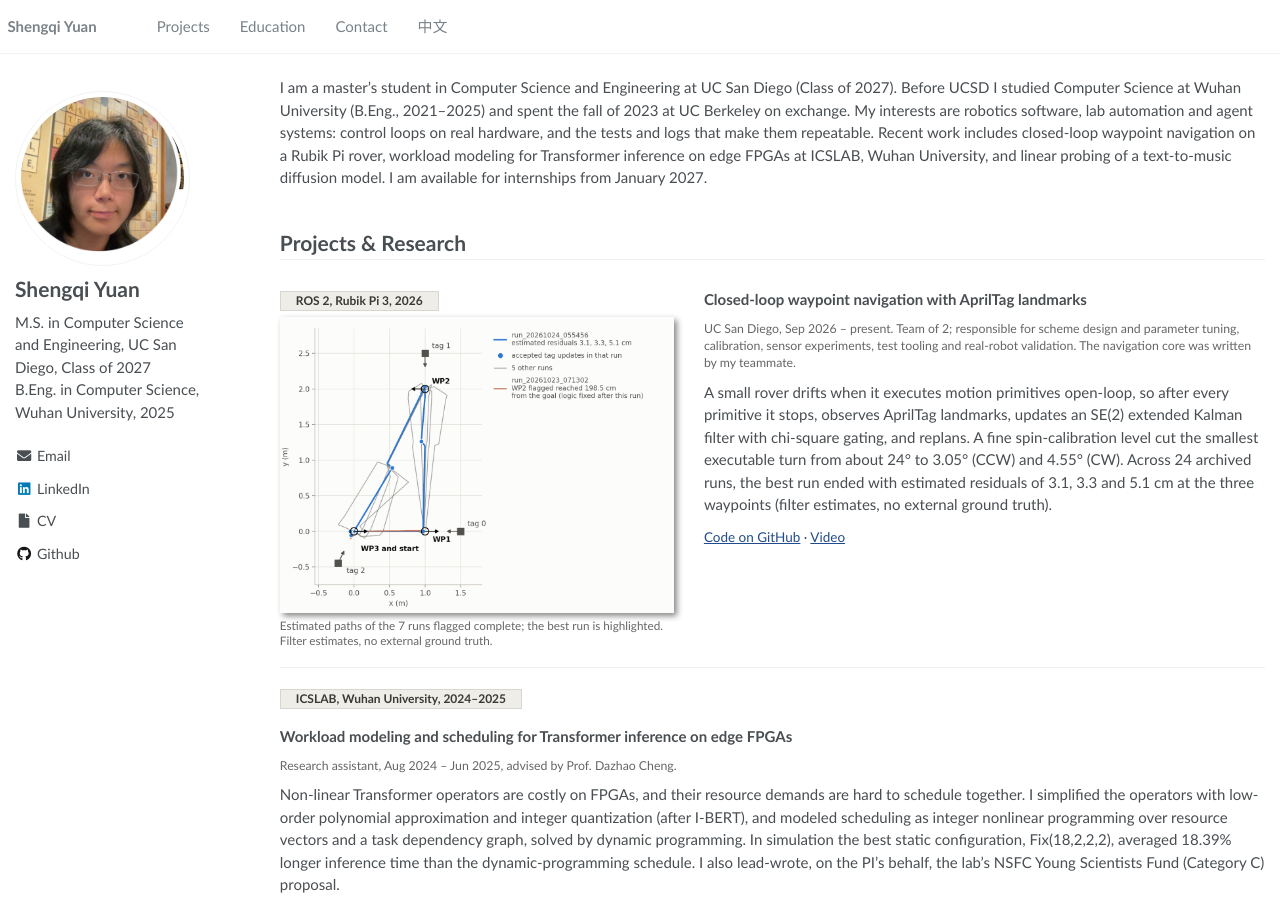
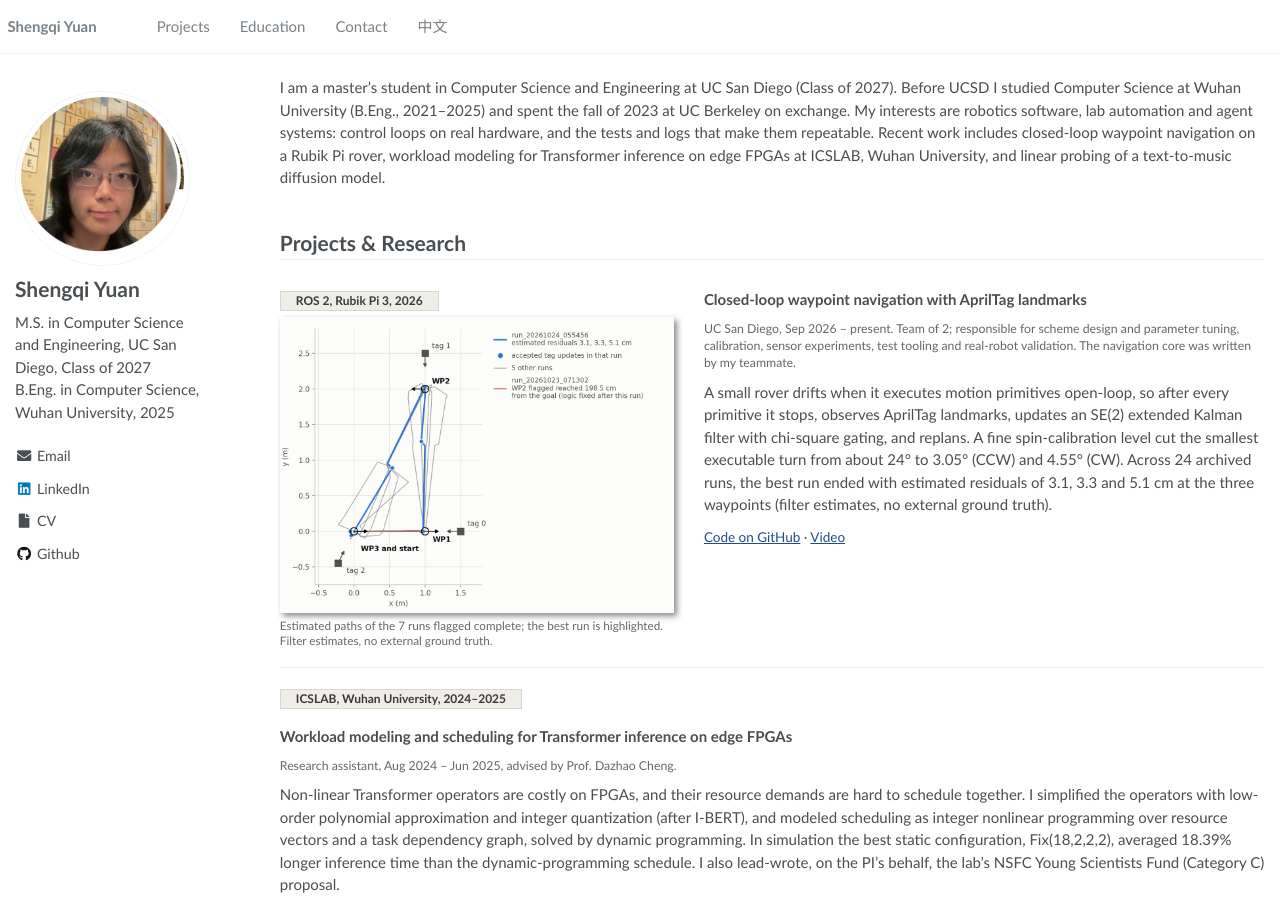
Before and after one commit to Emilieopencollared763/emilieopencollared763.github.io, a Jekyll site: the page built from _pages/about.md, in a window 1280 px wide and 900 px high. Built offline with Jekyll 4.4.1, drawn with Linux system fonts in a browser that asks for light colours.

Commit message:
About: drop the availability sentence

```diff
--- a/_pages/about.md
+++ b/_pages/about.md
@@ -10,7 +10,7 @@ redirect_from:
 
 <span class="anchor" id="about-me"></span>
 
-I am a master's student in Computer Science and Engineering at UC San Diego (Class of 2027). Before UCSD I studied Computer Science at Wuhan University (B.Eng., 2021–2025) and spent the fall of 2023 at UC Berkeley on exchange. My interests are robotics software, lab automation and agent systems: control loops on real hardware, and the tests and logs that make them repeatable. Recent work includes closed-loop waypoint navigation on a Rubik Pi rover, workload modeling for Transformer inference on edge FPGAs at ICSLAB, Wuhan University, and linear probing of a text-to-music diffusion model. I am available for internships from January 2027.
+I am a master's student in Computer Science and Engineering at UC San Diego (Class of 2027). Before UCSD I studied Computer Science at Wuhan University (B.Eng., 2021–2025) and spent the fall of 2023 at UC Berkeley on exchange. My interests are robotics software, lab automation and agent systems: control loops on real hardware, and the tests and logs that make them repeatable. Recent work includes closed-loop waypoint navigation on a Rubik Pi rover, workload modeling for Transformer inference on edge FPGAs at ICSLAB, Wuhan University, and linear probing of a text-to-music diffusion model.
 
 <span class="anchor" id="projects"></span>
 
```
